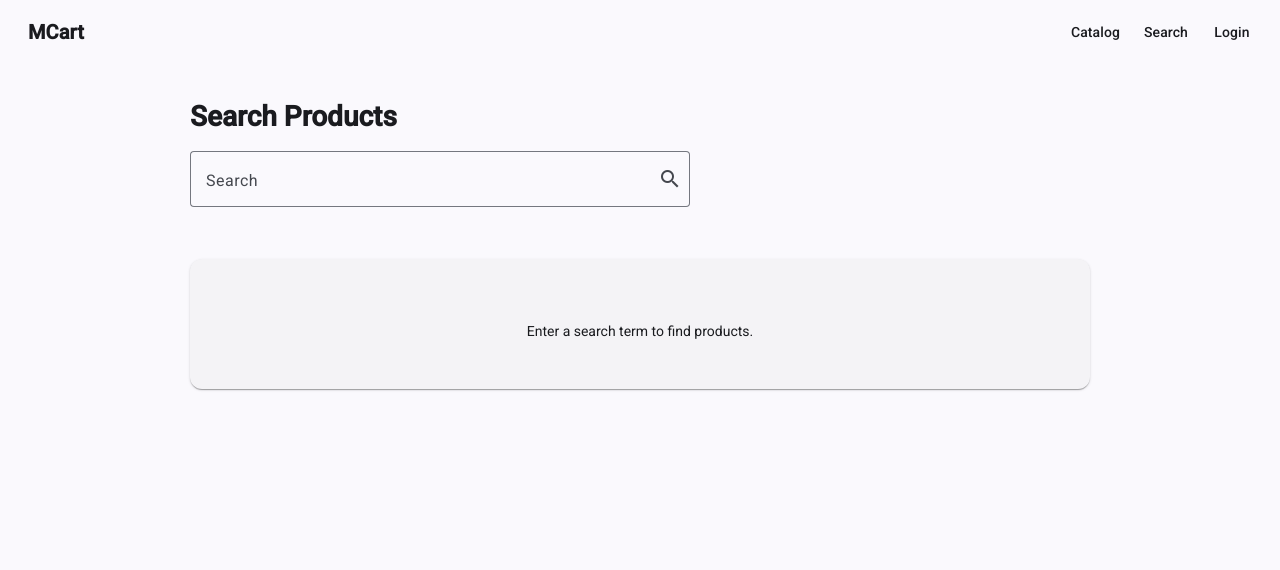
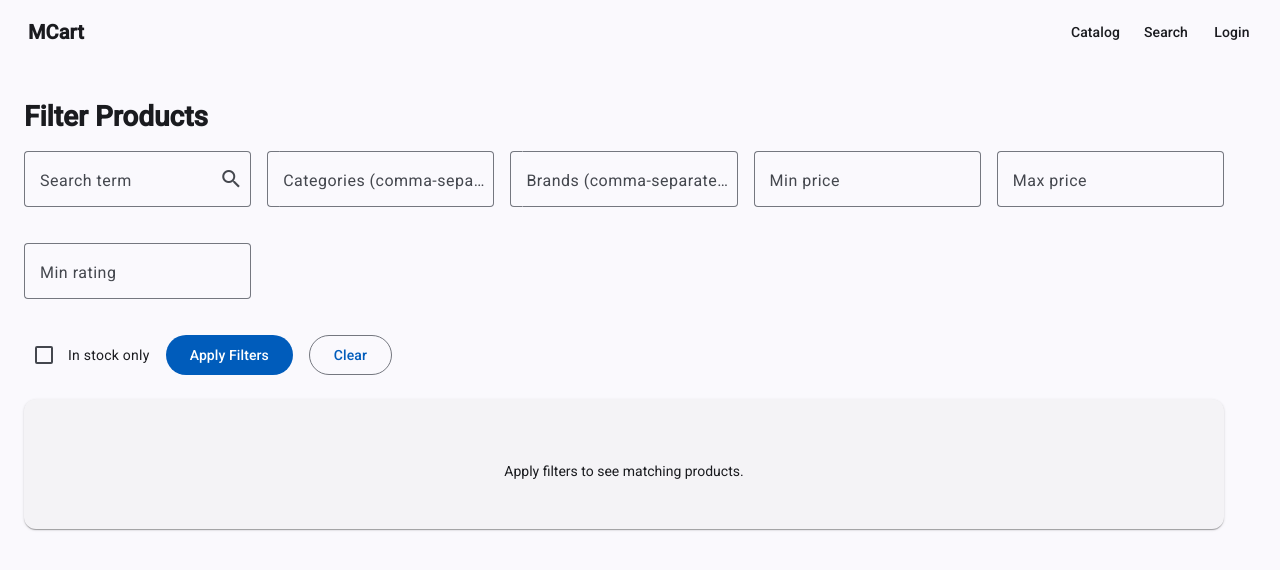
Before and after one commit to shivamsharma01/ecommerce-ui, an Angular app: page /search in a window 1280 px wide. Shown: the top 570 px of the page. Built offline with nearby package versions, Linux system fonts and the light colour scheme.

Commit message:
show products and search products

```diff
--- a/src/app/core/services/product.service.ts
+++ b/src/app/core/services/product.service.ts
@@ -1,19 +1,23 @@
 import { Injectable, inject } from '@angular/core';
 import { HttpClient } from '@angular/common/http';
 import { Observable } from 'rxjs';
-import type { Product } from '../../shared/models/product.model';
+import type {
+  ProductPageResponse,
+  SearchRequest,
+  SearchResponse,
+} from '../../shared/models/product.model';
 
 @Injectable({ providedIn: 'root' })
 export class ProductService {
   private readonly http = inject(HttpClient);
 
-  getCatalog(): Observable<Product[]> {
-    return this.http.get<Product[]>('/api/products');
+  getCatalog(page = 0, size = 20): Observable<ProductPageResponse> {
+    return this.http.get<ProductPageResponse>('/api/products', {
+      params: { page, size },
+    });
   }
 
-  search(query: string): Observable<Product[]> {
-    return this.http.get<Product[]>('/api/products/search', {
-      params: { q: query },
-    });
+  search(request: SearchRequest): Observable<SearchResponse> {
+    return this.http.post<SearchResponse>('/api/search', request);
   }
 }
--- a/src/app/features/catalog/catalog.component.css
+++ b/src/app/features/catalog/catalog.component.css
@@ -21,3 +21,14 @@
   gap: 1.5rem;
   align-items: stretch;
 }
+
+.pagination-top {
+  margin-bottom: 1rem;
+}
+
+.pagination-controls {
+  margin-top: 1.5rem;
+  display: flex;
+  gap: 1rem;
+  justify-content: center;
+}
--- a/src/app/features/catalog/catalog.component.html
+++ b/src/app/features/catalog/catalog.component.html
@@ -14,10 +14,26 @@
       <mat-card-content>No products are available yet.</mat-card-content>
     </mat-card>
   } @else {
+    <div class="pagination-top">
+      <p>Showing page {{ page() + 1 }} of {{ totalPages() }} ({{ total() }} items)</p>
+    </div>
     <div class="product-grid">
       @for (product of products(); track product.id) {
         <app-product-card [product]="product" />
       }
     </div>
+    <div class="pagination-controls">
+      <button mat-stroked-button (click)="previousPage()" [disabled]="page() === 0">
+        Previous
+      </button>
+      <button
+        mat-flat-button
+        color="primary"
+        (click)="nextPage()"
+        [disabled]="page() + 1 >= totalPages()"
+      >
+        Next
+      </button>
+    </div>
   }
 </div>
--- a/src/app/features/catalog/catalog.component.ts
+++ b/src/app/features/catalog/catalog.component.ts
@@ -1,6 +1,7 @@
 import { Component, DestroyRef, inject, signal } from '@angular/core';
 import { takeUntilDestroyed } from '@angular/core/rxjs-interop';
 import { MatCardModule } from '@angular/material/card';
+import { MatButtonModule } from '@angular/material/button';
 import { MatProgressSpinnerModule } from '@angular/material/progress-spinner';
 import { ProductCardComponent } from '../../shared/components/product-card/product-card.component';
 import { finalize } from 'rxjs';
@@ -10,7 +11,12 @@ import type { Product } from '../../shared/models/product.model';
 @Component({
   selector: 'app-catalog',
   standalone: true,
-  imports: [MatCardModule, MatProgressSpinnerModule, ProductCardComponent],
+  imports: [
+    MatCardModule,
+    MatButtonModule,
+    MatProgressSpinnerModule,
+    ProductCardComponent,
+  ],
   templateUrl: './catalog.component.html',
   styleUrl: './catalog.component.css',
 })
@@ -21,17 +27,42 @@ export class CatalogComponent {
   protected readonly products = signal<Product[]>([]);
   protected readonly loading = signal(true);
   protected readonly error = signal<string | null>(null);
+  protected readonly page = signal(0);
+  protected readonly size = signal(20);
+  protected readonly total = signal(0);
+  protected readonly totalPages = signal(0);
 
   constructor() {
+    this.loadPage(0);
+  }
+
+  protected previousPage(): void {
+    if (this.page() > 0) {
+      this.loadPage(this.page() - 1);
+    }
+  }
+
+  protected nextPage(): void {
+    if (this.page() + 1 < this.totalPages()) {
+      this.loadPage(this.page() + 1);
+    }
+  }
+
+  private loadPage(page: number): void {
+    this.loading.set(true);
     this.productService
-      .getCatalog()
+      .getCatalog(page, this.size())
       .pipe(
         takeUntilDestroyed(this.destroyRef),
         finalize(() => this.loading.set(false)),
       )
       .subscribe({
-        next: (items) => {
-          this.products.set(items);
+        next: (response) => {
+          this.products.set(response.items);
+          this.page.set(response.page);
+          this.size.set(response.size);
+          this.total.set(response.total);
+          this.totalPages.set(response.totalPages);
           this.error.set(null);
         },
         error: () =>
--- a/src/app/features/search/search.component.css
+++ b/src/app/features/search/search.component.css
@@ -1,6 +1,5 @@
 .search-page {
-  max-width: 900px;
-  margin: 0 auto;
+  max-width: 1200px;
 }
 
 .search-page h1 {
@@ -10,12 +9,28 @@
 
 .search-field {
   width: 100%;
-  max-width: 500px;
-  margin-bottom: 2rem;
+}
+
+.filters-grid {
+  display: grid;
+  gap: 1rem;
+  grid-template-columns: repeat(auto-fit, minmax(220px, 1fr));
+  margin-bottom: 1rem;
+}
+
+.filter-actions {
+  display: flex;
+  align-items: center;
+  gap: 1rem;
+  margin-bottom: 1.5rem;
 }
 
 .results-section {
   min-height: 200px;
+}
+
+.results-meta {
+  margin-bottom: 1rem;
 }
 
 .empty-state {
@@ -37,3 +52,10 @@
   gap: 1rem;
   padding: 2rem;
 }
+
+.pagination-controls {
+  margin-top: 1.5rem;
+  display: flex;
+  gap: 1rem;
+  justify-content: center;
+}
--- a/src/app/features/search/search.component.html
+++ b/src/app/features/search/search.component.html
@@ -1,18 +1,58 @@
 <div class="search-page">
-  <h1>Search Products</h1>
+  <h1>Filter Products</h1>
+
+  <div class="filters-grid">
     <mat-form-field appearance="outline" class="search-field">
-    <mat-label>Search</mat-label>
+      <mat-label>Search term</mat-label>
       <input
         matInput
         [(ngModel)]="searchQuery"
         (keyup.enter)="onSearch()"
-      placeholder="Search for products..."
+        placeholder="e.g. kurta, denim"
       />
       <button mat-icon-button matSuffix type="button" (click)="onSearch()" aria-label="Search">
         <mat-icon>search</mat-icon>
       </button>
     </mat-form-field>
+
+    <mat-form-field appearance="outline">
+      <mat-label>Categories (comma-separated)</mat-label>
+      <input matInput [(ngModel)]="categoryInput" placeholder="Women, Western Wear" />
+    </mat-form-field>
+
+    <mat-form-field appearance="outline">
+      <mat-label>Brands (comma-separated)</mat-label>
+      <input matInput [(ngModel)]="brandInput" placeholder="MCart Basics, MCart Trend" />
+    </mat-form-field>
+
+    <mat-form-field appearance="outline">
+      <mat-label>Min price</mat-label>
+      <input matInput type="number" [(ngModel)]="minPrice" />
+    </mat-form-field>
+
+    <mat-form-field appearance="outline">
+      <mat-label>Max price</mat-label>
+      <input matInput type="number" [(ngModel)]="maxPrice" />
+    </mat-form-field>
+
+    <mat-form-field appearance="outline">
+      <mat-label>Min rating</mat-label>
+      <input matInput type="number" min="0" max="5" step="0.1" [(ngModel)]="minRating" />
+    </mat-form-field>
+  </div>
+
+  <div class="filter-actions">
+    <mat-checkbox [(ngModel)]="inStockOnly">In stock only</mat-checkbox>
+    <button mat-flat-button color="primary" (click)="onSearch()">Apply Filters</button>
+    <button mat-stroked-button (click)="clearFilters()">Clear</button>
+  </div>
+
   <div class="results-section">
+    @if (hasSearched()) {
+      <p class="results-meta">
+        Showing page {{ page() + 1 }} of {{ totalPages() }} ({{ total() }} items)
+      </p>
+    }
     @if (loading()) {
       <div class="state-block" role="status" aria-live="polite">
         <mat-spinner diameter="40" />
@@ -28,16 +68,29 @@
           <app-product-card [product]="product" />
         }
       </div>
+      <div class="pagination-controls">
+        <button mat-stroked-button (click)="previousPage()" [disabled]="page() === 0">
+          Previous
+        </button>
+        <button
+          mat-flat-button
+          color="primary"
+          (click)="nextPage()"
+          [disabled]="page() + 1 >= totalPages()"
+        >
+          Next
+        </button>
+      </div>
     } @else if (hasSearched()) {
       <mat-card class="empty-state">
         <mat-card-content>
-          <p>No results found. Try a different search term.</p>
+          <p>No results found. Try different filters.</p>
         </mat-card-content>
       </mat-card>
     } @else {
       <mat-card class="empty-state">
         <mat-card-content>
-          <p>Enter a search term to find products.</p>
+          <p>Apply filters to see matching products.</p>
         </mat-card-content>
       </mat-card>
     }
--- a/src/app/features/search/search.component.ts
+++ b/src/app/features/search/search.component.ts
@@ -6,11 +6,16 @@ import { MatInputModule } from '@angular/material/input';
 import { MatIconModule } from '@angular/material/icon';
 import { MatButtonModule } from '@angular/material/button';
 import { MatCardModule } from '@angular/material/card';
+import { MatCheckboxModule } from '@angular/material/checkbox';
 import { MatProgressSpinnerModule } from '@angular/material/progress-spinner';
 import { Subject, catchError, finalize, of, switchMap } from 'rxjs';
 import { ProductService } from '../../core/services/product.service';
 import { ProductCardComponent } from '../../shared/components/product-card/product-card.component';
-import type { Product } from '../../shared/models/product.model';
+import type {
+  Product,
+  SearchFilters,
+  SearchRequest,
+} from '../../shared/models/product.model';
 
 @Component({
   selector: 'app-search',
@@ -22,6 +27,7 @@ import type { Product } from '../../shared/models/product.model';
     MatIconModule,
     MatButtonModule,
     MatCardModule,
+    MatCheckboxModule,
     MatProgressSpinnerModule,
     ProductCardComponent,
   ],
@@ -31,9 +37,19 @@ import type { Product } from '../../shared/models/product.model';
 export class SearchComponent {
   private readonly productService = inject(ProductService);
   private readonly destroyRef = inject(DestroyRef);
-  private readonly search$ = new Subject<string>();
+  private readonly search$ = new Subject<void>();
 
   protected searchQuery = '';
+  protected categoryInput = '';
+  protected brandInput = '';
+  protected minPrice?: number;
+  protected maxPrice?: number;
+  protected minRating?: number;
+  protected inStockOnly = false;
+  protected readonly page = signal(0);
+  protected readonly size = signal(20);
+  protected readonly total = signal(0);
+  protected readonly totalPages = signal(0);
   protected readonly results = signal<Product[]>([]);
   protected readonly hasSearched = signal(false);
   protected readonly loading = signal(false);
@@ -42,31 +58,94 @@ export class SearchComponent {
   constructor() {
     this.search$
       .pipe(
-        switchMap((q) => {
+        switchMap(() => {
           this.loading.set(true);
           this.error.set(null);
-          return this.productService.search(q).pipe(
+          return this.productService.search(this.buildRequest()).pipe(
             finalize(() => this.loading.set(false)),
             catchError(() => {
               this.error.set('Search failed. Please try again.');
-              return of([] as Product[]);
+              return of({
+                results: [] as Product[],
+                totalHits: 0,
+                page: this.page(),
+                size: this.size(),
+                totalPages: 0,
+              });
             }),
           );
         }),
         takeUntilDestroyed(this.destroyRef),
       )
-      .subscribe((items) => this.results.set(items));
+      .subscribe((response) => {
+        this.results.set(response.results);
+        this.total.set(response.totalHits);
+        this.totalPages.set(response.totalPages);
+        this.page.set(response.page);
+      });
   }
 
-  onSearch(): void {
-    const q = this.searchQuery.trim();
-    if (!q) {
-      this.hasSearched.set(false);
-      this.results.set([]);
-      this.error.set(null);
-      return;
+  onSearch(resetPage = true): void {
+    if (resetPage) this.page.set(0);
+    this.hasSearched.set(true);
+    this.search$.next();
+  }
+
+  clearFilters(): void {
+    this.searchQuery = '';
+    this.categoryInput = '';
+    this.brandInput = '';
+    this.minPrice = undefined;
+    this.maxPrice = undefined;
+    this.minRating = undefined;
+    this.inStockOnly = false;
+    this.results.set([]);
+    this.total.set(0);
+    this.totalPages.set(0);
+    this.page.set(0);
+    this.error.set(null);
+    this.hasSearched.set(false);
+  }
+
+  previousPage(): void {
+    if (this.page() > 0) {
+      this.page.set(this.page() - 1);
+      this.onSearch(false);
     }
-    this.hasSearched.set(true);
-    this.search$.next(q);
+  }
+
+  nextPage(): void {
+    if (this.page() + 1 < this.totalPages()) {
+      this.page.set(this.page() + 1);
+      this.onSearch(false);
+    }
+  }
+
+  private buildRequest(): SearchRequest {
+    const filters: SearchFilters = {};
+    const categories = this.commaSeparated(this.categoryInput);
+    const brands = this.commaSeparated(this.brandInput);
+    if (categories.length) filters.categories = categories;
+    if (brands.length) filters.brands = brands;
+    if (this.minPrice != null) filters.minPrice = this.minPrice;
+    if (this.maxPrice != null) filters.maxPrice = this.maxPrice;
+    if (this.minRating != null) filters.minRating = this.minRating;
+    if (this.inStockOnly) filters.inStock = true;
+
+    return {
+      searchTerm: this.searchQuery.trim() || '*',
+      filters: Object.keys(filters).length ? filters : undefined,
+      page: this.page(),
+      size: this.size(),
+      sortBy: 'relevance',
+      sortOrder: 'desc',
+    };
+  }
+
+  private commaSeparated(value: string): string[] {
+    return value
+      .split(',')
+      .map((v) => v.trim())
+      .filter(Boolean);
   }
 }
--- a/src/app/shared/components/product-card/product-card.component.html
+++ b/src/app/shared/components/product-card/product-card.component.html
@@ -1,9 +1,14 @@
 <mat-card class="product-card">
+  @if (primaryImage(); as image) {
+    <img mat-card-image [src]="image" [alt]="product().name" />
+  }
   <mat-card-header>
     <mat-card-title>{{ product().name }}</mat-card-title>
-    @if (product().category) {
+    @if (product().categories.length) {
       <mat-chip-set>
-        <mat-chip>{{ product().category }}</mat-chip>
+        @for (category of product().categories; track category) {
+          <mat-chip>{{ category }}</mat-chip>
+        }
       </mat-chip-set>
     }
   </mat-card-header>
--- a/src/app/shared/components/product-card/product-card.component.ts
+++ b/src/app/shared/components/product-card/product-card.component.ts
@@ -14,4 +14,8 @@ import type { Product } from '../../models/product.model';
 })
 export class ProductCardComponent {
   readonly product = input.required<Product>();
+
+  protected primaryImage(): string | null {
+    return this.product().imageUrls?.[0] ?? null;
+  }
 }
```
Also changed, not shown: src/app/shared/models/product.model.ts (+41 -2 lines). Lines whose indentation alone changed are shown as unchanged.
